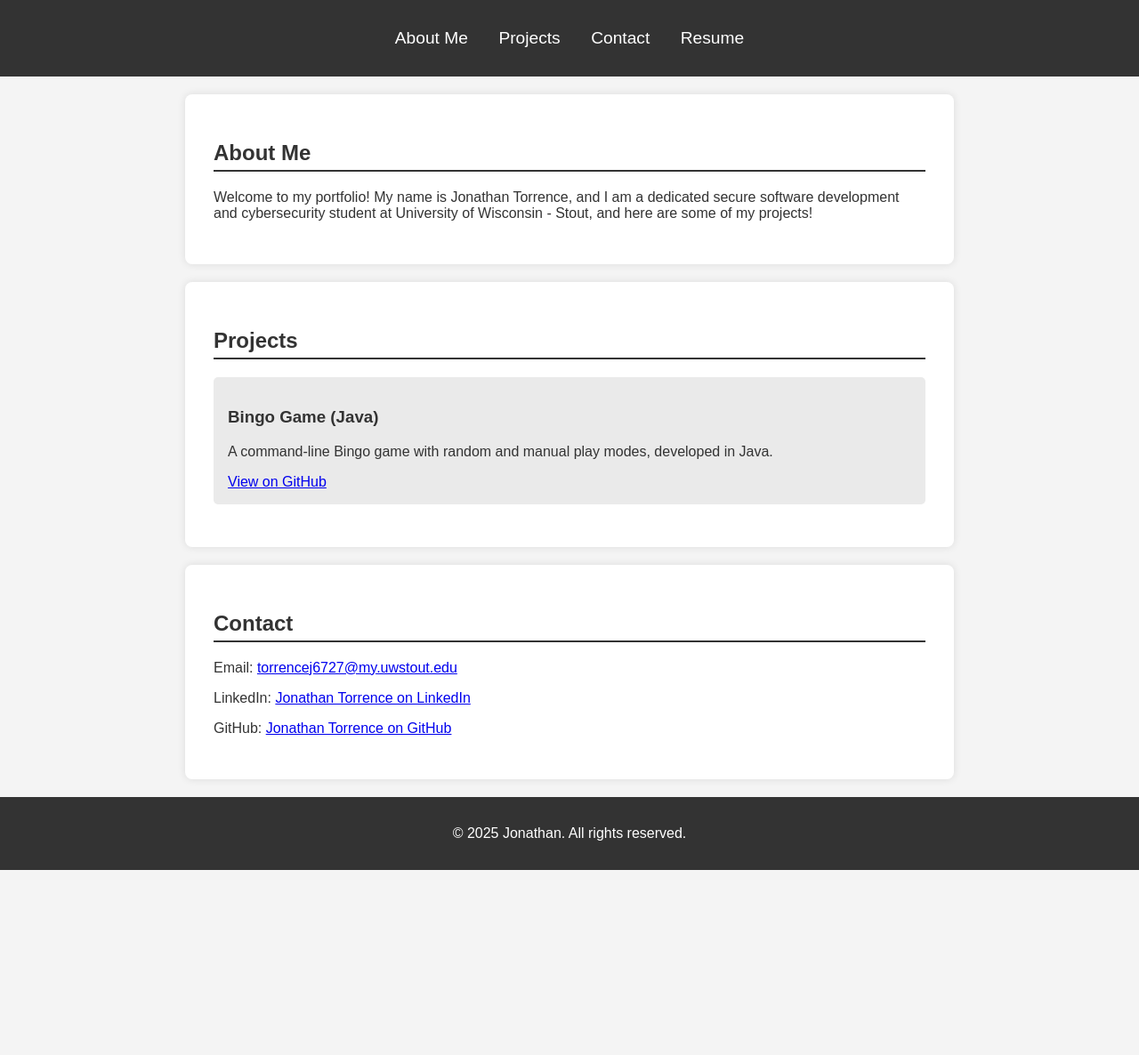
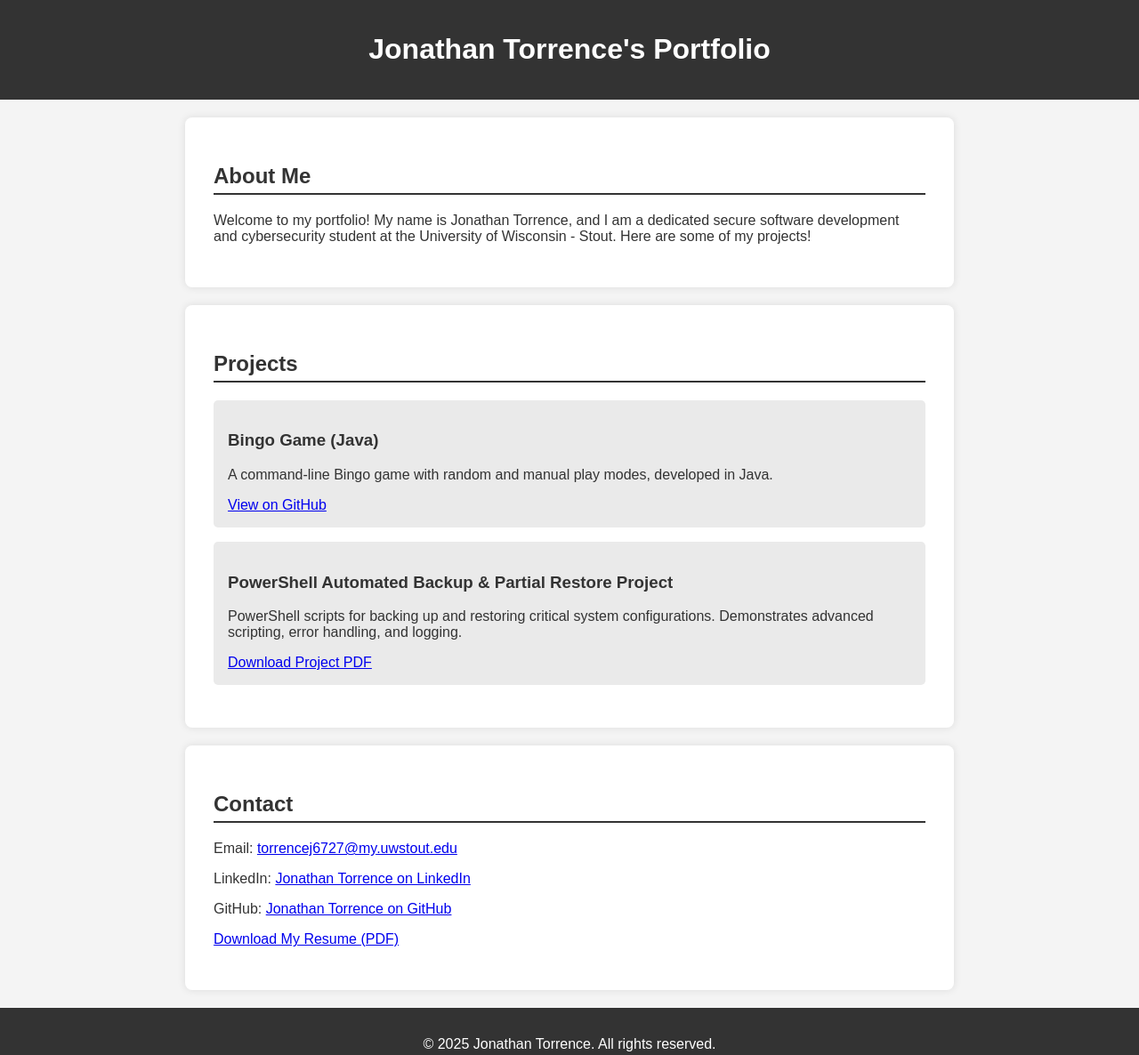
Before and after one commit to Jtorrence2001/portfolio-website, a plain HTML site: page index.html in a window 1280 px wide. Shown: the whole page at 89% size. Before the commit the page ends 978 px from the top, so only its background shows below. Drawn offline with Linux system fonts and the light colour scheme.

Commit message:
Improved index.html

```diff
--- a/index.html
+++ b/index.html
@@ -7,20 +7,15 @@
     <link rel="stylesheet" href="PortfolioStyling.css">
 </head>
 <body>
+
     <header>
-        <nav>
-            <ul>
-                <li><a href="#about">About Me</a></li>
-                <li><a href="#projects">Projects</a></li>
-                <li><a href="#contact">Contact</a></li>
-                <li><a href="resume2.pdf" download>Resume</a></li>
-            </ul>
-        </nav>
+        <!-- Optional: Remove the nav bar if you prefer -->
+        <h1>Jonathan Torrence's Portfolio</h1>
     </header>
 
     <section id="about">
         <h2>About Me</h2>
-        <p>Welcome to my portfolio! My name is Jonathan Torrence, and I am a dedicated secure software development and cybersecurity student at University of Wisconsin - Stout, and here are some of my projects!</p>
+        <p>Welcome to my portfolio! My name is Jonathan Torrence, and I am a dedicated secure software development and cybersecurity student at the University of Wisconsin - Stout. Here are some of my projects!</p>
     </section>
 
     <section id="projects">
@@ -30,6 +25,11 @@
             <p>A command-line Bingo game with random and manual play modes, developed in Java.</p>
             <a href="https://github.com/Jtorrence2001/Bingo" target="_blank">View on GitHub</a>
         </div>
+        <div class="project">
+            <h3>PowerShell Automated Backup & Partial Restore Project</h3>
+            <p>PowerShell scripts for backing up and restoring critical system configurations. Demonstrates advanced scripting, error handling, and logging.</p>
+            <a href="PowerShell_Backup_Project.pdf" download>Download Project PDF</a>
+        </div>
     </section>
 
     <section id="contact">
@@ -37,10 +37,11 @@
         <p>Email: <a href="mailto:torrencej6727@my.uwstout.edu">torrencej6727@my.uwstout.edu</a></p>
         <p>LinkedIn: <a href="https://www.linkedin.com/in/jonathan-torrence-3b21ab338" target="_blank">Jonathan Torrence on LinkedIn</a></p>
         <p>GitHub: <a href="https://github.com/Jtorrence2001" target="_blank">Jonathan Torrence on GitHub</a></p>
+        <p><a href="Resume_Jonathan_Torrence.pdf" download>Download My Resume (PDF)</a></p>
     </section>
 
     <footer>
-        <p>&copy; 2025 Jonathan. All rights reserved.</p>
+        <p>&copy; 2025 Jonathan Torrence. All rights reserved.</p>
     </footer>
 </body>
 </html>
```
